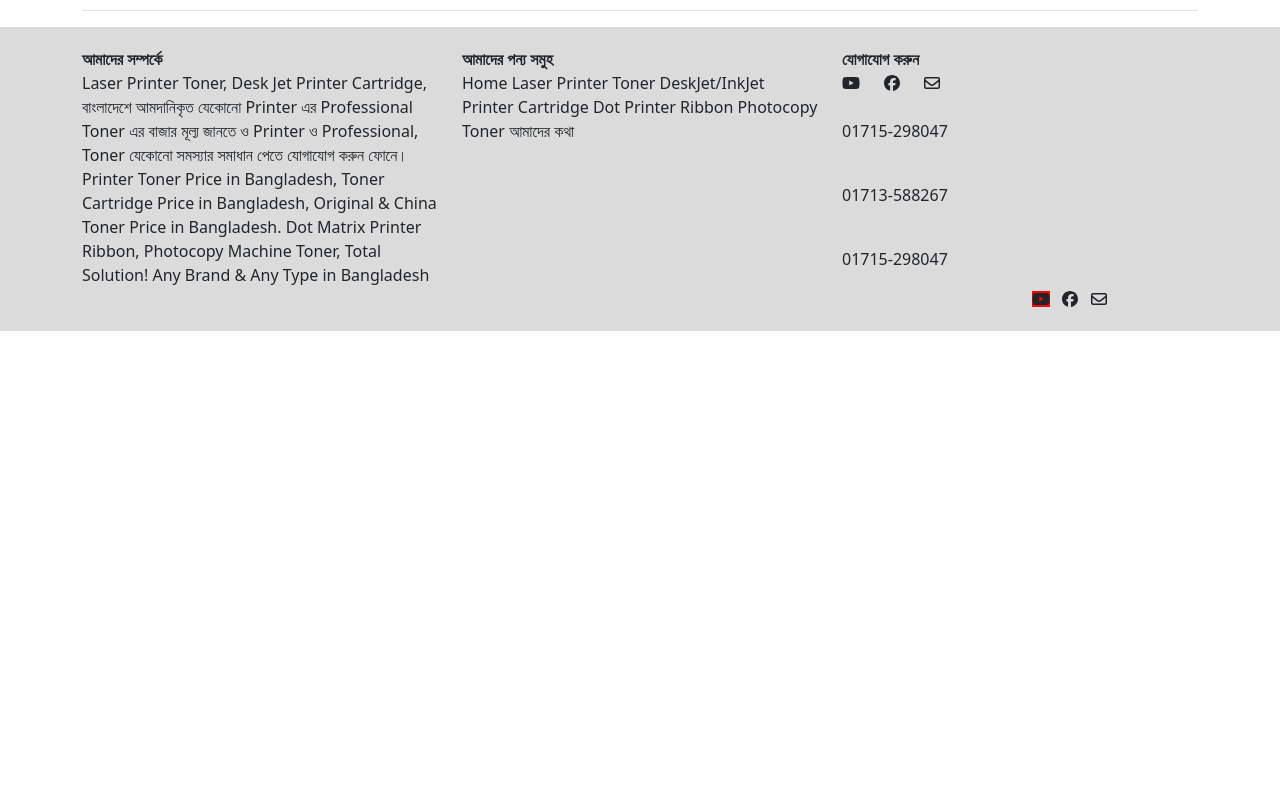
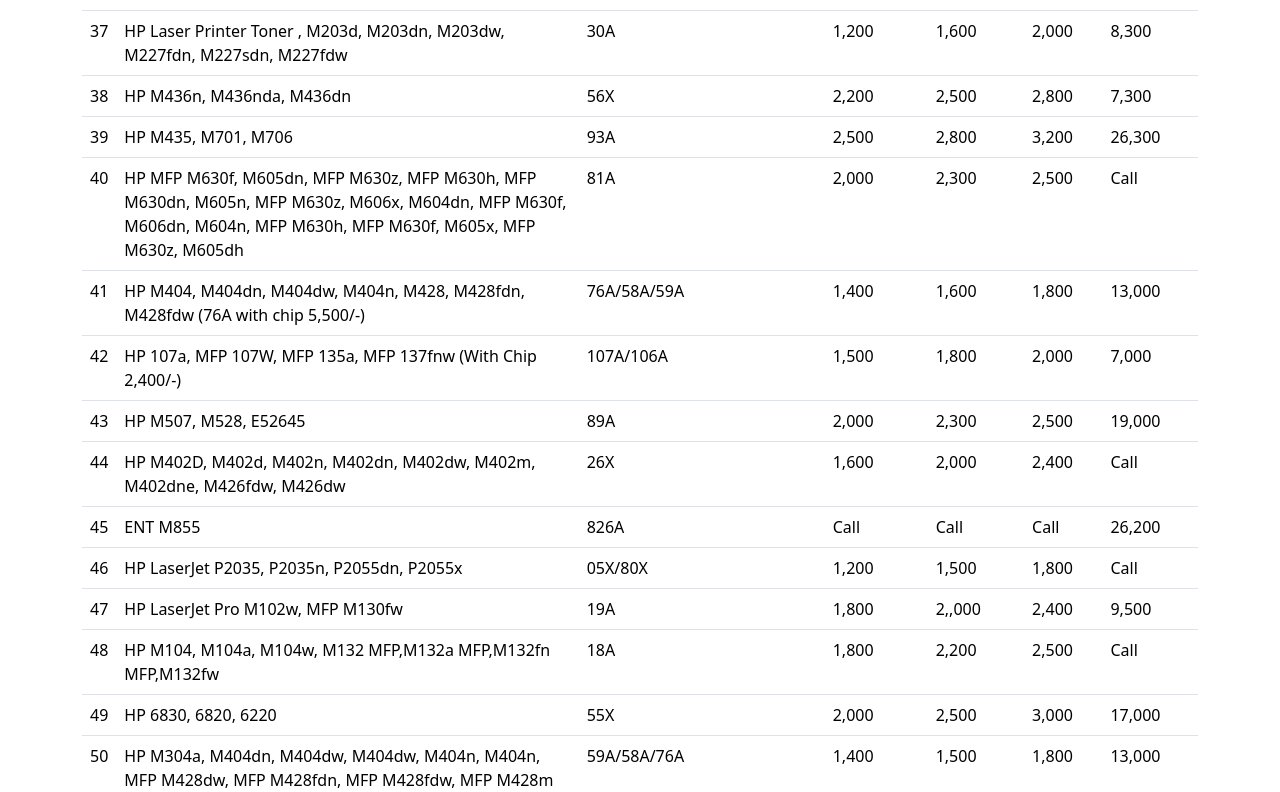
Before and after one commit to muslimabiteahsan2002/e-commerce-project, a React (Create React App) app: page /laser in a window 1280 px wide. Shown: the part 2088-2880 px from the top of the page. Before the commit the page ends 2419 px from the top, so only its background shows below. Built offline with nearby package versions, Linux system fonts and the light colour scheme.

Commit message:
MFP M428m laser

```diff
--- a/src/compomet/laser/LaserCom.jsx
+++ b/src/compomet/laser/LaserCom.jsx
@@ -343,6 +343,141 @@
                                 <td>4,500</td>
                                 <td>23,600</td>
                             </tr>
+                            <tr>
+                                <td>37</td>
+                                <td>HP Laser Printer Toner ,  M203d, M203dn, M203dw, M227fdn, M227sdn, M227fdw</td>
+                                <td>30A</td>
+                                <td>1,200</td>
+                                <td>1,600</td>
+                                <td>2,000</td>
+                                <td>8,300</td>
+                            </tr>
+                            <tr>
+                                <td>38</td>
+                                <td>HP M436n, M436nda, M436dn</td>
+                                <td>56X</td>
+                                <td>2,200</td>
+                                <td>2,500</td>
+                                <td>2,800</td>
+                                <td>7,300</td>
+                            </tr>
+                            <tr>
+                                <td>39</td>
+                                <td>HP M435, M701, M706</td>
+                                <td>93A</td>
+                                <td>2,500</td>
+                                <td>2,800</td>
+                                <td>3,200</td>
+                                <td>26,300</td>
+                            </tr>
+                            <tr>
+                                <td>40</td>
+                                <td>HP MFP M630f, M605dn, MFP M630z, MFP M630h, MFP M630dn, M605n, MFP M630z, M606x, M604dn, MFP M630f, M606dn, M604n, MFP M630h, MFP M630f, M605x, MFP M630z, M605dh</td>
+                                <td>81A</td>
+                                <td>2,000</td>
+                                <td>2,300</td>
+                                <td>2,500</td>
+                                <td>Call</td>
+                            </tr>
+                            <tr>
+                                <td>41</td>
+                                <td>HP M404, M404dn, M404dw, M404n, M428, M428fdn, M428fdw  (76A with chip 5,500/-)</td>
+                                <td>76A/58A/59A</td>
+                                <td>1,400</td>
+                                <td>1,600</td>
+                                <td>1,800</td>
+                                <td>13,000</td>
+                            </tr>
+                            <tr>
+                                <td>42</td>
+                                <td>HP  107a,  MFP 107W,  MFP  135a,  MFP 137fnw  (With Chip 2,400/-)</td>
+                                <td>107A/106A</td>
+                                <td>1,500</td>
+                                <td>1,800</td>
+                                <td>2,000</td>
+                                <td>7,000</td>
+                            </tr>
+                            <tr>
+                                <td>43</td>
+                                <td>HP M507, M528, E52645</td>
+                                <td>89A</td>
+                                <td>2,000</td>
+                                <td>2,300</td>
+                                <td>2,500</td>
+                                <td>19,000</td>
+                            </tr>
+                            <tr>
+                                <td>44</td>
+                                <td>HP M402D, M402d, M402n, M402dn, M402dw, M402m, M402dne, M426fdw, M426dw</td>
+                                <td>26X</td>
+                                <td>1,600</td>
+                                <td>2,000</td>
+                                <td>2,400</td>
+                                <td>Call</td>
+                            </tr>
+                            <tr>
+                                <td>45</td>
+                                <td>ENT M855</td>
+                                <td>826A</td>
+                                <td>Call</td>
+                                <td>Call</td>
+                                <td>Call</td>
+                                <td>26,200</td>
+                            </tr>
+                            <tr>
+                                <td>46</td>
+                                <td>HP LaserJet P2035, P2035n, P2055dn, P2055x</td>
+                                <td>05X/80X</td>
+                                <td>1,200</td>
+                                <td>1,500</td>
+                                <td>1,800</td>
+                                <td>Call</td>
+                            </tr>
+                            <tr>
+                                <td>47</td>
+                                <td>HP LaserJet Pro M102w, MFP M130fw</td>
+                                <td>19A</td>
+                                <td>1,800</td>
+                                <td>2,,000</td>
+                                <td>2,400</td>
+                                <td>9,500</td>
+                            </tr>
+                            <tr>
+                                <td>48</td>
+                                <td>HP  M104, M104a, M104w, M132 MFP,M132a MFP,M132fn MFP,M132fw</td>
+                                <td>18A</td>
+                                <td>1,800</td>
+                                <td>2,200</td>
+                                <td>2,500</td>
+                                <td>Call</td>
+                            </tr>
+                            <tr>
+                                <td>49</td>
+                                <td>HP  6830, 6820, 6220</td>
+                                <td>55X</td>
+                                <td>2,000</td>
+                                <td>2,500</td>
+                                <td>3,000</td>
+                                <td>17,000</td>
+                            </tr>
+                            <tr>
+                                <td>50</td>
+                                <td>HP M304a, M404dn, M404dw, M404dw, M404n, M404n, MFP M428dw, MFP M428fdn, MFP M428fdw, MFP M428m (76A with chip 5,500/-)</td>
+                                <td>59A/58A/76A</td>
+                                <td>1,400</td>
+                                <td>1,500</td>
+                                <td>1,800</td>
+                                <td>13,000</td>
+                            </tr>
+                            <tr>
+                                <td>51</td>
+                                <td>HP LaserJet Pro 4003, 4103, M4003dn, M4003dw,M4103dn</td>
+                                <td>151A (W1510A)</td>
+                                <td>1,600</td>
+                                <td>1,800</td>
+                                <td>2,000</td>
+                                <td>13,300</td>
+                            </tr>
                         </tbody>
                     </Table>
                 </Container>
```
